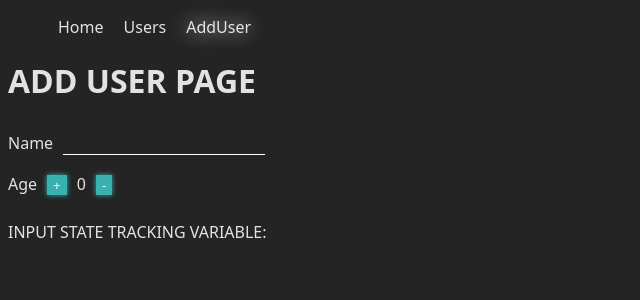
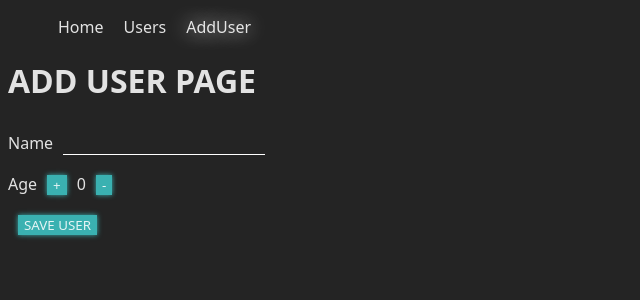
Before and after one commit to eldarasana/React2, a React (Vite) app: page /add_user in a window 1280 px wide. Shown: the top 300 px of the page, without its empty margins (0-640 px from the left). Built offline with nearby package versions, Linux system fonts and the light colour scheme.

Commit message:
Saving new  users to json server

```diff
--- a/src/components/AddUser.jsx
+++ b/src/components/AddUser.jsx
@@ -1,30 +1,64 @@
 import { useState } from 'react';
+
+
+
+
+
+
+
+
 
 export default function AddUser(){
 
 
+    const [ user_name_state, set_user_name] = useState('')
+    const [ user_age_state, set_user_age ] = useState(0)
 
-    const [user_name, set_user_name] = useState('')
-    const [ user_age, set_user_age ] = useState(0)
+
+
+
+    async function save_user(name_state, age_state){
+        const newUser = { name:name_state, age:age_state }
+
+        try{
+
+            const response = await fetch('http://localhost:5000/users', {
+                method: 'POST',
+                headers: {
+                    'Content-Type':'application/json',
+                },
+                body: JSON.stringify(newUser)
+            })
+
+            const data = await response.json()
+
+            if (response.ok){ alert('User saved successfully')}
+            else {
+                console.error('Error', data)
+                alert('Error saving data')
+            }
+        } catch (error) {
+            console.error('Error', error)
+            alert('Error saving user')
+        }
+    }
 
 
     return (
         <>
 
-
             <h1>ADD USER PAGE</h1>
 
             <label htmlFor='name-input'>Name</label>
-            <input id='name-input' onChange= {(e)=>{ set_user_name(  (state)=>{return e.target.value} ) }} value={user_name}  ></input>
+            <input id='name-input' onChange= {(e)=>{ set_user_name(  (state)=>{return e.target.value} ) }} value={user_name_state}  ></input>
             <br></br>
             <label>Age</label>
             <button onClick={ (e)=>{ set_user_age((state)=>{return state+1})}}>+</button>
-            <span>{user_age}</span>
+            <span>{user_age_state}</span>
             <button onClick={ (e)=>{ set_user_age( (state)=>{return state-1})}}>-</button>
 
             <br></br>
-            <p>INPUT STATE TRACKING VARIABLE:{user_name}</p>
-
+            <button onClick={ ()=> save_user(user_name_state, user_age_state ) }>SAVE USER</button>
 
 
         </>
--- /dev/null
+++ b/src/db.json
@@ -0,0 +1,24 @@
+{
+  "users": [
+    {
+      "id": "1729",
+      "name": "Saulius",
+      "age": 14
+    },
+    {
+      "id": "5940",
+      "name": "Petras",
+      "age": 8
+    },
+    {
+      "id": "ca6d",
+      "name": "Gronkas",
+      "age": -3
+    },
+    {
+      "id": "c95c",
+      "name": "Shliumbamparazashalyzatorius",
+      "age": -10
+    }
+  ]
+}
```
